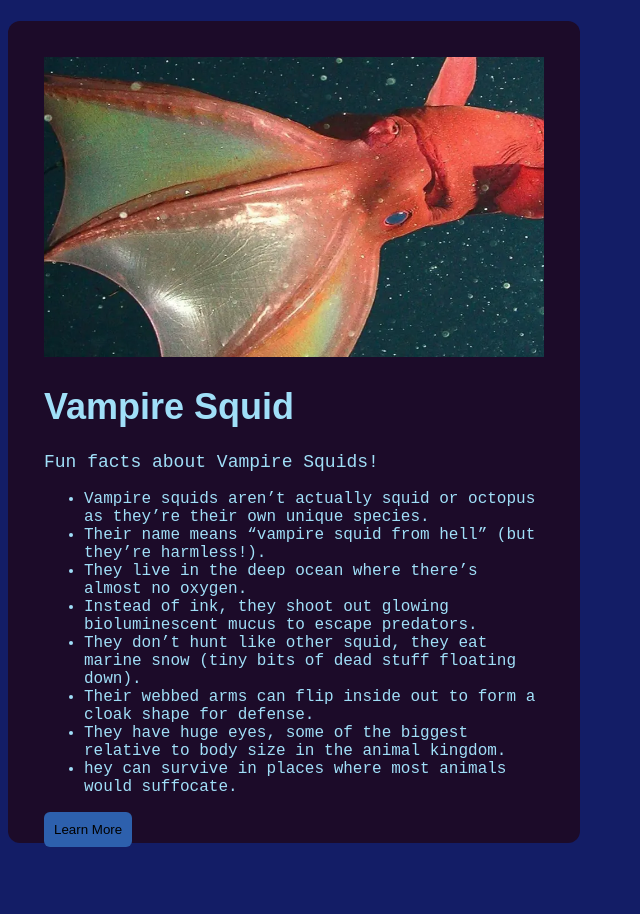
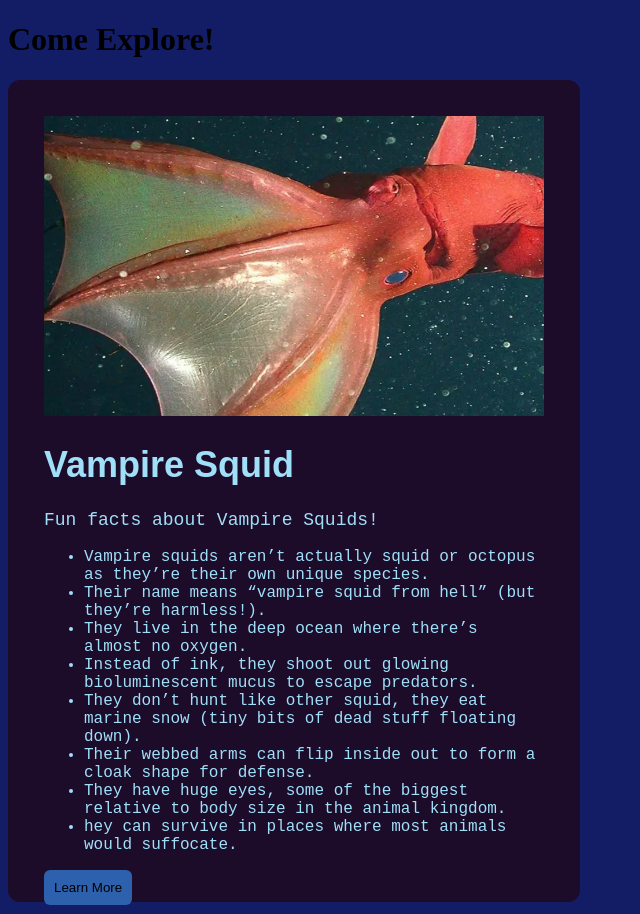
Before and after one commit to YeshuaA-fx/YeshuaA-fx.github.io, a plain HTML site: page Week3/homework3.html in a window 1280 px wide. Shown: the whole page, without its empty margins (0-640 px from the left). Before the commit the page ends 855 px from the top, so only its background shows below. Drawn offline with Linux system fonts and the light colour scheme.

Commit message:
Update homework3.html

```diff
--- a/Week3/homework3.html
+++ b/Week3/homework3.html
@@ -7,7 +7,7 @@
      <link rel="stylesheet" href="./workstyle.css">
 </head>
 <body>
-    <h1> </h1>
+    <h1>Come Explore!</h1>
     <div class="card">
     <img src="./homework_assets/vs.webp">
     <h1>Vampire Squid</h1>
```
